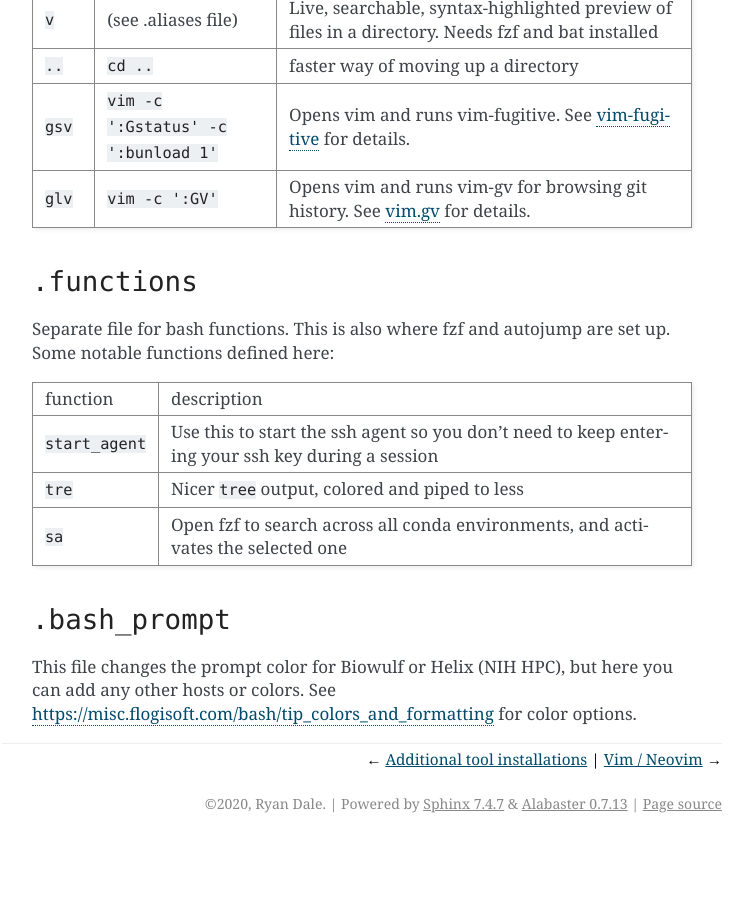
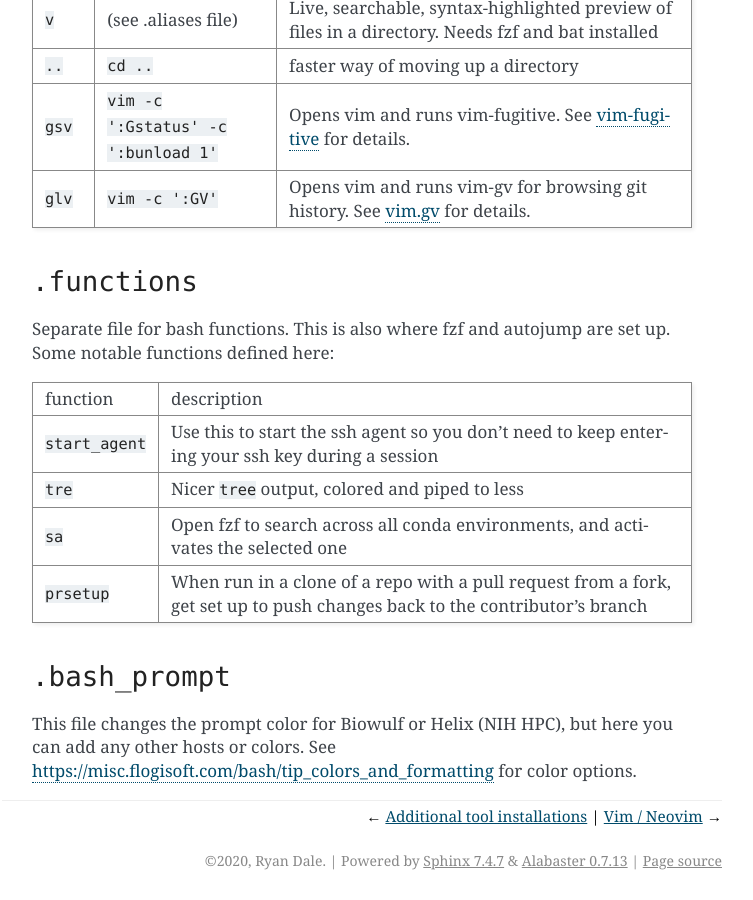
Before and after one commit to daler/dotfiles, a Sphinx documentation site: the page built from docs/bash.rst, in a window 1280 px wide and 900 px high, scrolled down 1211 px. Shown: the whole window, without its empty margins (388-1141 px from the left). Built offline with Sphinx 7.4.7, drawn with Linux system fonts in a browser that asks for light colours; before the commit the page ends 2054 px from its top, so only the background shows below that.

Commit message:
add docs for new prsetup function

```diff
--- a/docs/bash.rst
+++ b/docs/bash.rst
@@ -99,6 +99,9 @@ are set up. Some notable functions defined here:
     * - ``sa``
       - Open :ref:`fzf` to search across all conda environments, and activates the
         selected one
+    * - ``prsetup``
+      - When run in a clone of a repo with a pull request from a fork, get set up
+        to push changes back to the contributor's branch
 
 ``.bash_prompt``
 ----------------
```
